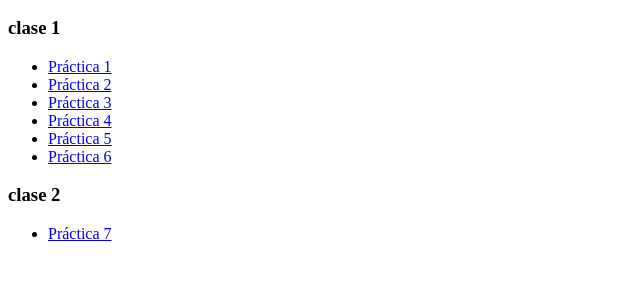
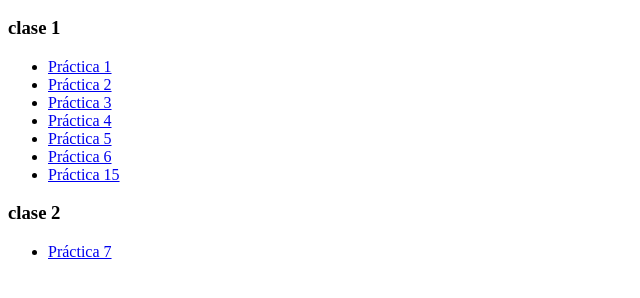
Before and after one commit to checelestebarros/Informatica-general-Drelichman-I, a plain HTML site: page index.html in a window 1280 px wide. Shown: the part 110-408 px from the top of the page, without its empty margins (0-640 px from the left). Drawn offline with Linux system fonts and the light colour scheme.

Commit message:
Add link to Practica 15 in index.html
Added link to Practica 15 in the list of practices.

```diff
--- a/index.html
+++ b/index.html
@@ -16,6 +16,7 @@
         <li><a href="practica 4/index.html">Práctica 4</a></li>
         <li><a href="practica 5/index.html">Práctica 5</a></li>
         <li><a href="practica 6/index.html">Práctica 6</a></li>
+              <li><a href="practica 15/index.html">Práctica 15</a></li>
     </ul>
     <h3> clase 2 </h3>
     <ul>
```
